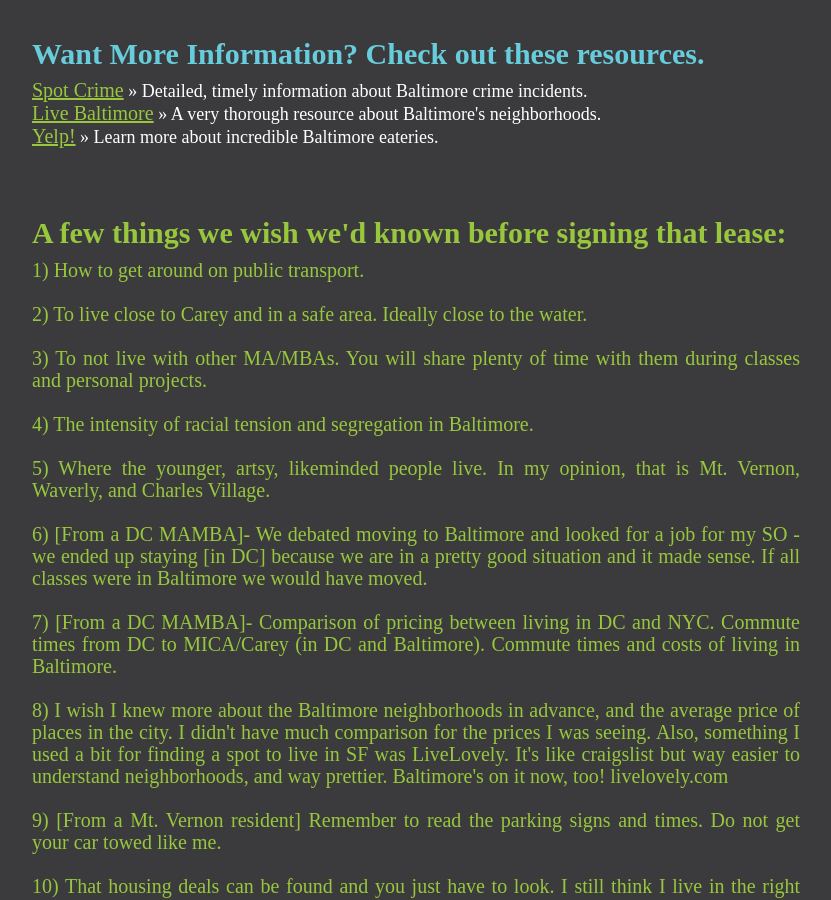
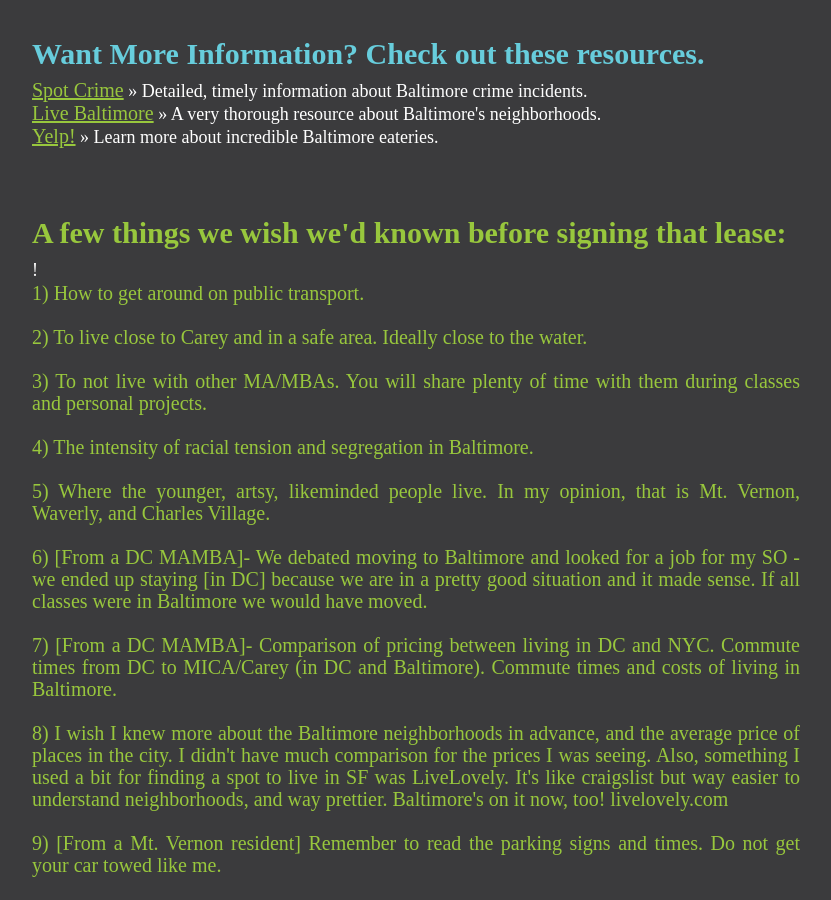
Before and after one commit to Karahmel/MAMBAMap, a Jekyll site: the page built from index.html, in a window 1280 px wide and 900 px high, scrolled down 1508 px. Shown: the whole window, without its empty margins (224-1055 px from the left). Built offline with Jekyll 4.4.1, drawn with Linux system fonts in a browser that asks for light colours; some web fonts are replaced; Markdown is read by kramdown in place of the engine named in the settings.

Commit message:
Update index.html

```diff
--- a/index.html
+++ b/index.html
@@ -29,6 +29,10 @@ title: MAMBAMap
     <li><a href="http://www.yelp.com/baltimore">Yelp!</a><span> &raquo; Learn more about incredible Baltimore eateries.</span></li>  </ul>
 <br><br/>
   <h2>A few things we wish we'd known before signing that lease:</h2>
+
+   <ul class="posts">
+    <li><span>!</li>
+
   1) How to get around on public transport.<br><br>
   2) To live close to Carey and in a safe area. Ideally close to the water.<br><br>
   3) To not live with other MA/MBAs. You will share plenty of time with them during classes and personal projects.<br><br>
@@ -40,7 +44,7 @@ title: MAMBAMap
   9) [From a Mt. Vernon resident] Remember to read the parking signs and times. Do not get your car towed like me.<br><br>
   10) That housing deals can be found and you just have to look. I still think I live in the right neighborhood for me, but it's a bit expensive for one.<br>
   </b>
-
+  </ul>
 
 
 
```
